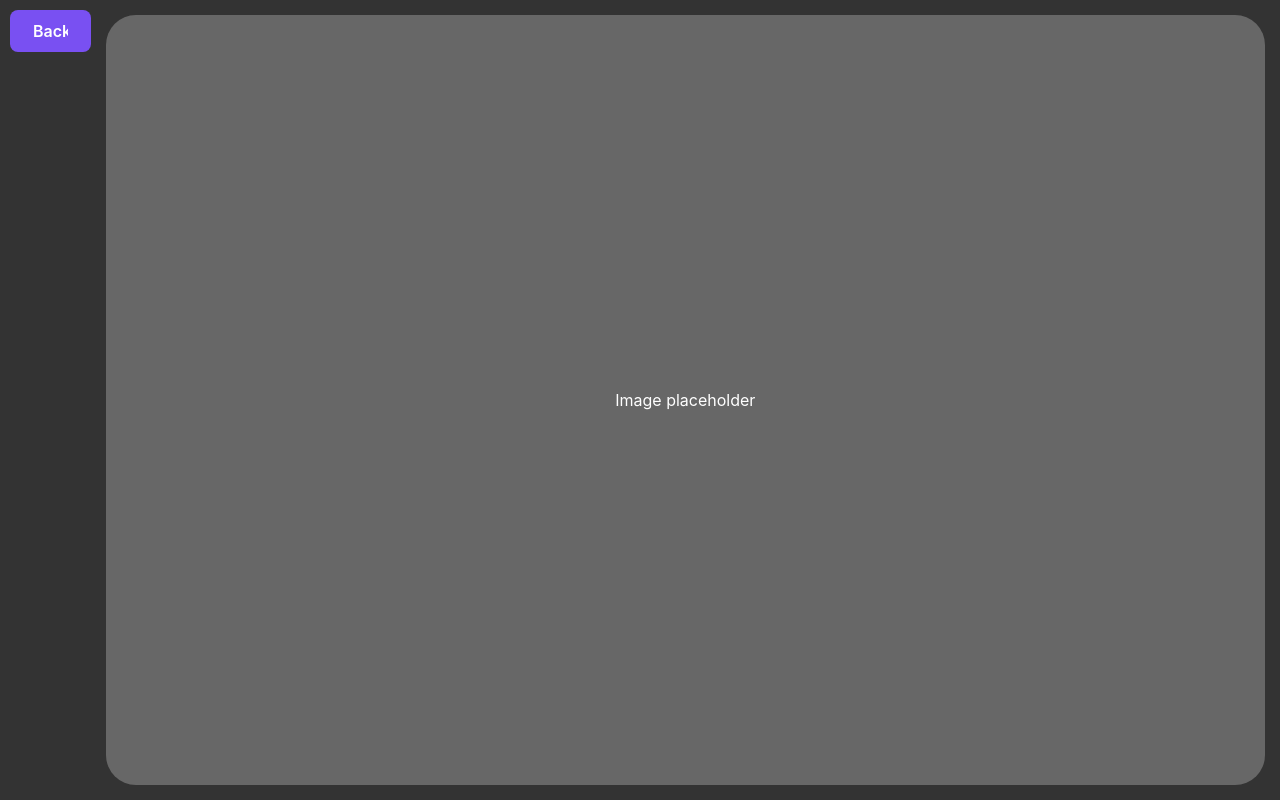
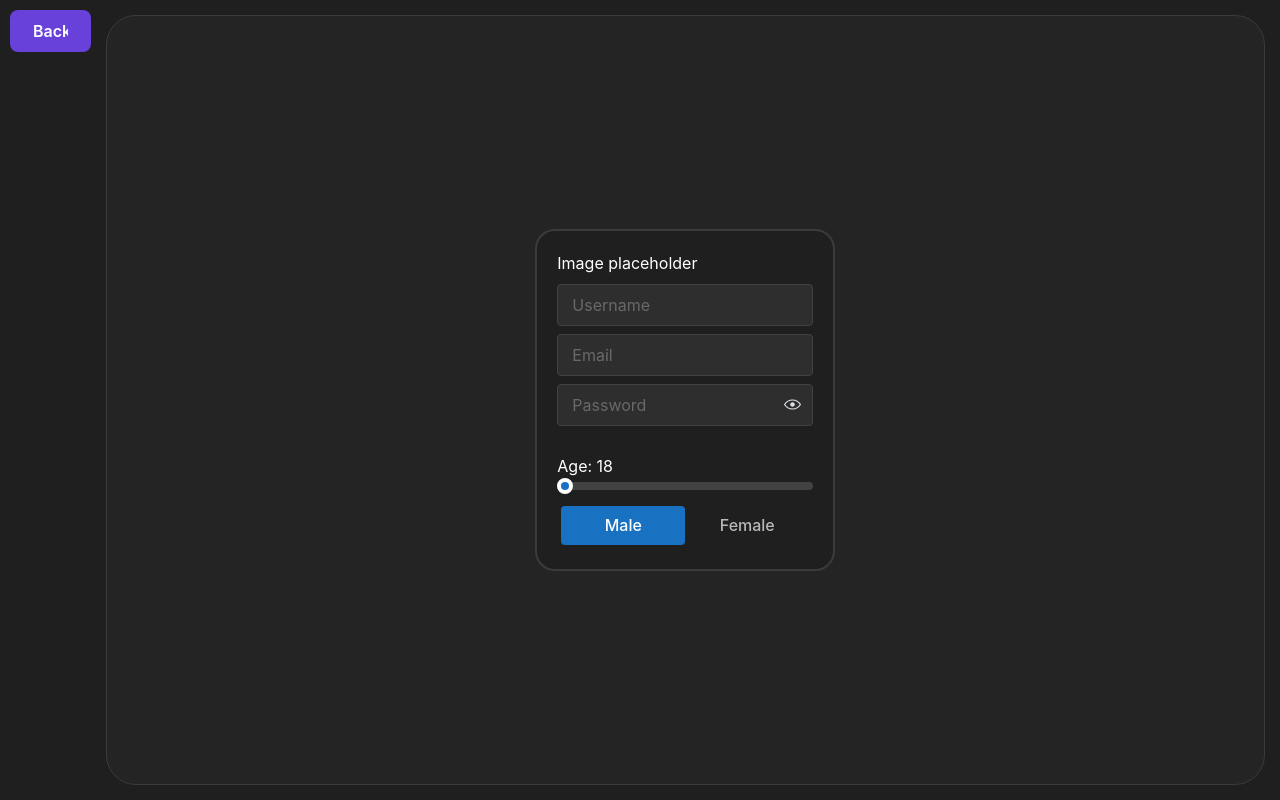
Before and after one commit to MartincsekLevente/React-AvatarCreator, a React (Vite) app: page /create-avatar in a window 1280 px wide. Built offline with nearby package versions, Linux system fonts and the light colour scheme.

Commit message:
Add avatar card editor layout and basic props control

```diff
--- a/index.html
+++ b/index.html
@@ -3,7 +3,7 @@
 <head>
     <meta charset="UTF-8"/>
     <meta name="viewport" content="width=device-width, initial-scale=1.0"/>
-    <title>Vite + React + TS</title>
+    <title>Avatar Creator</title>
 </head>
 <body>
 <div id="root"></div>
--- a/src/Components/AvatarCardEditor/AvatarCardEditor.css
+++ b/src/Components/AvatarCardEditor/AvatarCardEditor.css
@@ -3,3 +3,18 @@
     align-items: center;
     margin: auto;
 }
+
+.avatar-card {
+    display: flex;
+    flex-direction: column;
+    background-color: #1f1f1f;
+    border: 2px solid #3b3b3b;
+    padding: 20px;
+    border-radius: 20px;
+    gap: 8px;
+    width: 300px;
+}
+
+.age-slider-container {
+    margin-top: 20px;
+}
--- a/src/Components/AvatarCardEditor/AvatarCardEditor.tsx
+++ b/src/Components/AvatarCardEditor/AvatarCardEditor.tsx
@@ -1,13 +1,107 @@
 import './AvatarCardEditor.css';
-import { Image } from '@mantine/core';
+import { Input, PasswordInput, SegmentedControl, Slider } from "@mantine/core";
+import { ChangeEvent, useState } from "react";
 
 export default function AvatarCardEditor() {
+
+    const MIN_AGE = 18;
+    const MAX_AGE = 90;
+
+    enum Gender {
+        MALE = "Male",
+        FEMALE = "Female"
+    }
+
+    interface AvatarParams {
+        username: string,
+        email: string,
+        password: string,
+        age: number,
+        gender: Gender
+    }
+
+    const [avatarDetails, setAvatarDetails] = useState<AvatarParams>({
+        username: "",
+        email: "",
+        password: "",
+        age: MIN_AGE,
+        gender: Gender.MALE,
+    });
+
+    function handleUsernameInputChange(event: ChangeEvent<HTMLInputElement>) {
+        setAvatarDetails((prev) => ({
+            ...prev,
+            username: event.target.value,
+        }));
+    }
+
+    function handleEmailInputChange(event: ChangeEvent<HTMLInputElement>) {
+        setAvatarDetails((prev) => ({
+            ...prev,
+            email: event.target.value,
+        }));
+    }
+
+    function handlePasswordInputChange(event: ChangeEvent<HTMLInputElement>) {
+        setAvatarDetails((prev) => ({
+            ...prev,
+            password: event.target.value,
+        }));
+    }
+
+    function handleGenderInputChange(value: string) {
+        setAvatarDetails((prev) => ({
+            ...prev,
+            gender: value as Gender,
+        }));
+    }
+
     return (
         <div className={"avatar-card-editor-container"}>
             <div className={"avatar-card"}>
                 <div className={"avatar-image-container"}>
                     <div>Image placeholder</div>
                 </div>
+                <Input
+                    onChange={(event) => handleUsernameInputChange(event)}
+                    value={avatarDetails.username}
+                    placeholder="Username"
+                    size="md"
+                    variant="default"
+                />
+                <Input
+                    onChange={(event) => handleEmailInputChange(event)}
+                    value={avatarDetails.email}
+                    placeholder="Email"
+                    size="md"
+                />
+                <PasswordInput
+                    onChange={(event) => handlePasswordInputChange(event)}
+                    value={avatarDetails.password}
+                    placeholder="Password"
+                    size="md"
+                />
+                <div className={"age-slider-container"}>
+                    Age: {avatarDetails.age}
+                    <Slider
+                        onChange={(value) => setAvatarDetails({...avatarDetails, age: value})}
+                        value={avatarDetails.age}
+                        min={MIN_AGE}
+                        max={MAX_AGE}
+                    />
+                </div>
+                <SegmentedControl
+                    onChange={(value) => handleGenderInputChange(value)}
+                    value={avatarDetails.gender}
+                    data={[
+                        { label: 'Male', value: Gender.MALE },
+                        { label: 'Female', value: Gender.FEMALE },
+                    ]}
+                    color="blue"
+                    size="md"
+                    transitionDuration={500}
+                    transitionTimingFunction="linear"
+                />
             </div>
         </div>
     );
--- a/src/Pages/CreateAvatarPage.css
+++ b/src/Pages/CreateAvatarPage.css
@@ -10,7 +10,8 @@
 .avatar-card-editor-overlay {
     display: flex;
     width: inherit;
-    background-color: #676767;
+    background-color: #242424;
+    border: 1px solid #3b3b3b;
     margin: 15px;
     border-radius: 30px;
 }
--- a/src/global.css
+++ b/src/global.css
@@ -3,7 +3,7 @@ html, body {
     width: 100%;
     display: flex;
     color: white;
-    background-color: #333333;
+    background-color: #1f1f1f;
 }
 
 #root {
--- a/src/main.tsx
+++ b/src/main.tsx
@@ -6,7 +6,7 @@ import { MantineProvider } from "@mantine/core";
 
 createRoot(document.getElementById('root')!).render(
     <StrictMode>
-        <MantineProvider>
+        <MantineProvider defaultColorScheme="dark">
             <App/>
         </MantineProvider>
     </StrictMode>,
```
